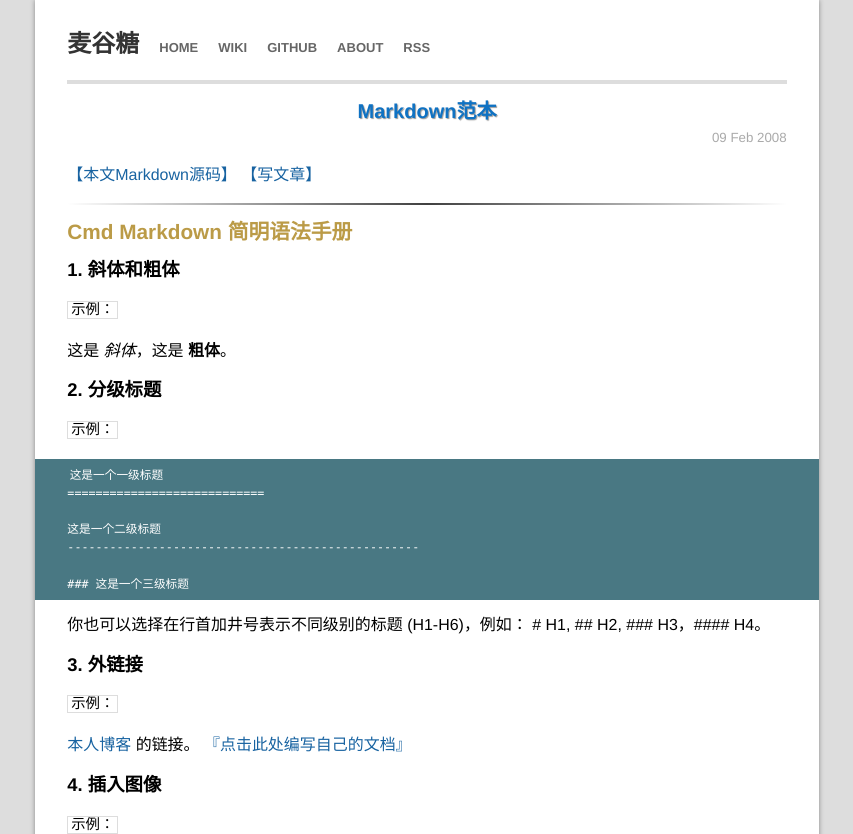
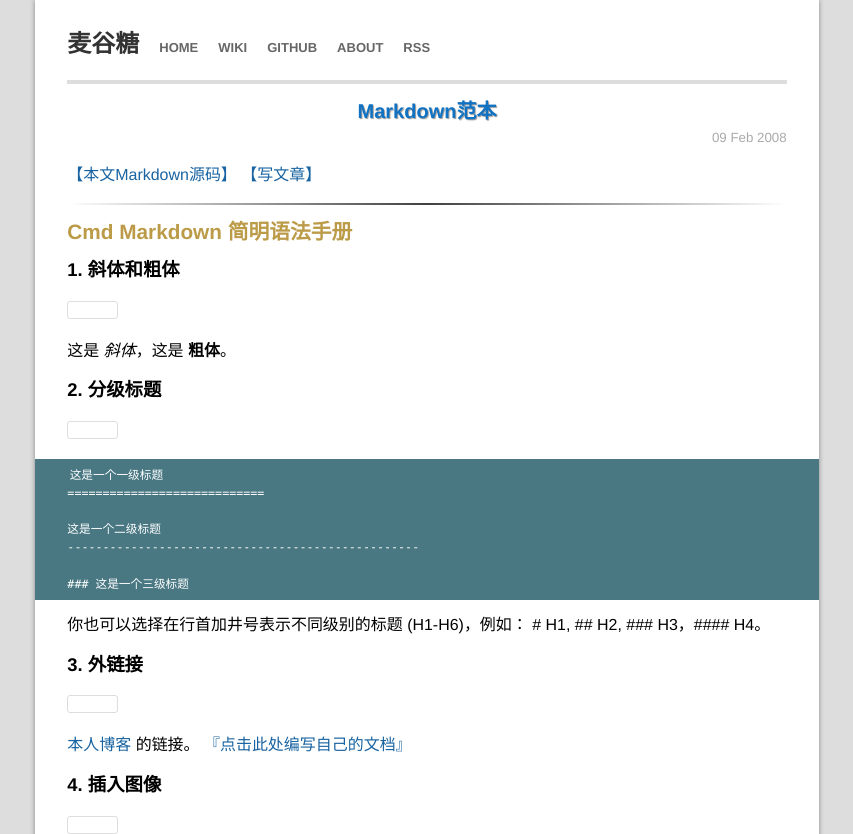
Before and after one commit to mgtang/blog, a Jekyll site: the page built from _posts/2008-2-9-Markdown范本.md, in a window 1280 px wide. Shown: the top 834 px of the page, without its empty margins (213-1066 px from the left). Built offline with Jekyll 4.4.1, drawn with Linux system fonts in a browser that asks for light colours; nearby versions of some CDN libraries; library files that are not in the unit come from our copies; Markdown is read by kramdown in place of the engine named in the settings; comment, search, counter and statistics services are not loaded; grey boxes are pictures that could not be loaded.

Commit message:
Update main.css

```diff
--- a/css/main.css
+++ b/css/main.css
@@ -210,7 +210,9 @@
 .post code {
   padding: 0 .2em;
   font-size: 90%;
+  color: #FFF;
   border: 1px solid #ddd;
+  border-radius: 3px;
   white-space: nowrap;
 }
 
```
